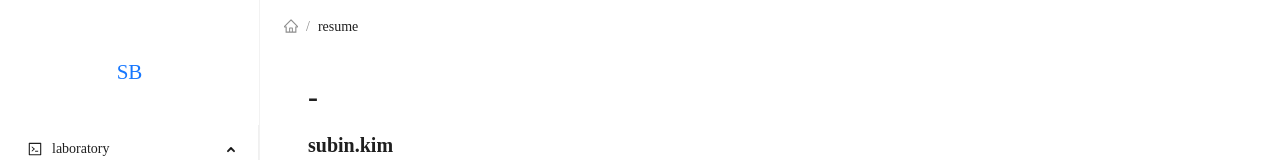
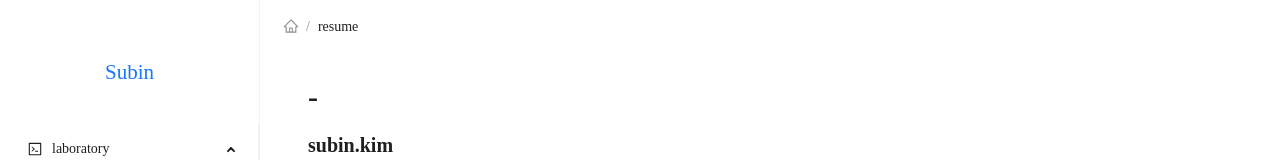
Before and after one commit to soob1008/sketchbook, a React (Create React App) app: page /resume in a window 1280 px wide. Shown: the top 160 px of the page. Built offline with nearby package versions, Linux system fonts and the light colour scheme; a web font is replaced by a local one.

Commit message:
로고 변경 배포 테스트

```diff
--- a/src/components/ui/layout/layout.tsx
+++ b/src/components/ui/layout/layout.tsx
@@ -90,7 +90,7 @@ const MainLayout = ({ children }: LayoutProps) => {
         >
           <div className="logo">
             <h1>
-              <Link to={"/"}>SB</Link>
+              <Link to={"/"}>Subin</Link>
             </h1>
           </div>
           <Menu
```
